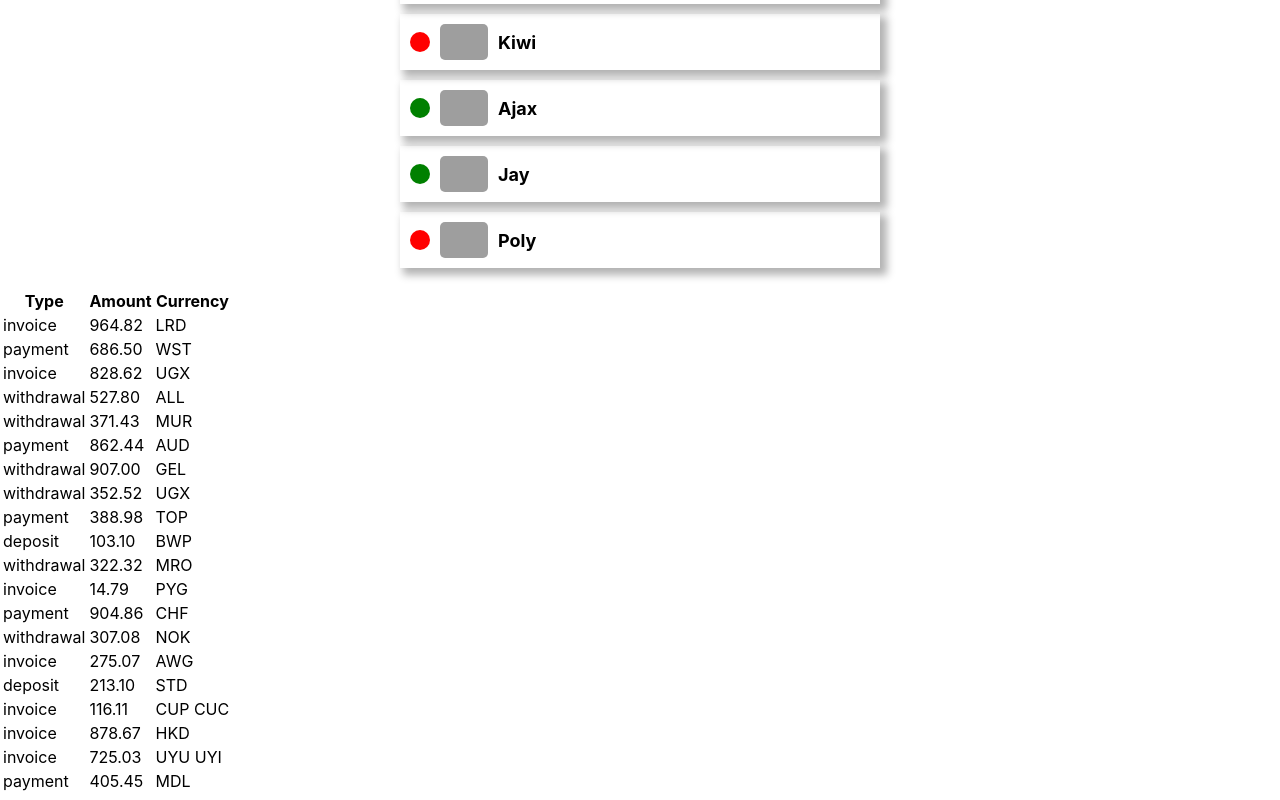
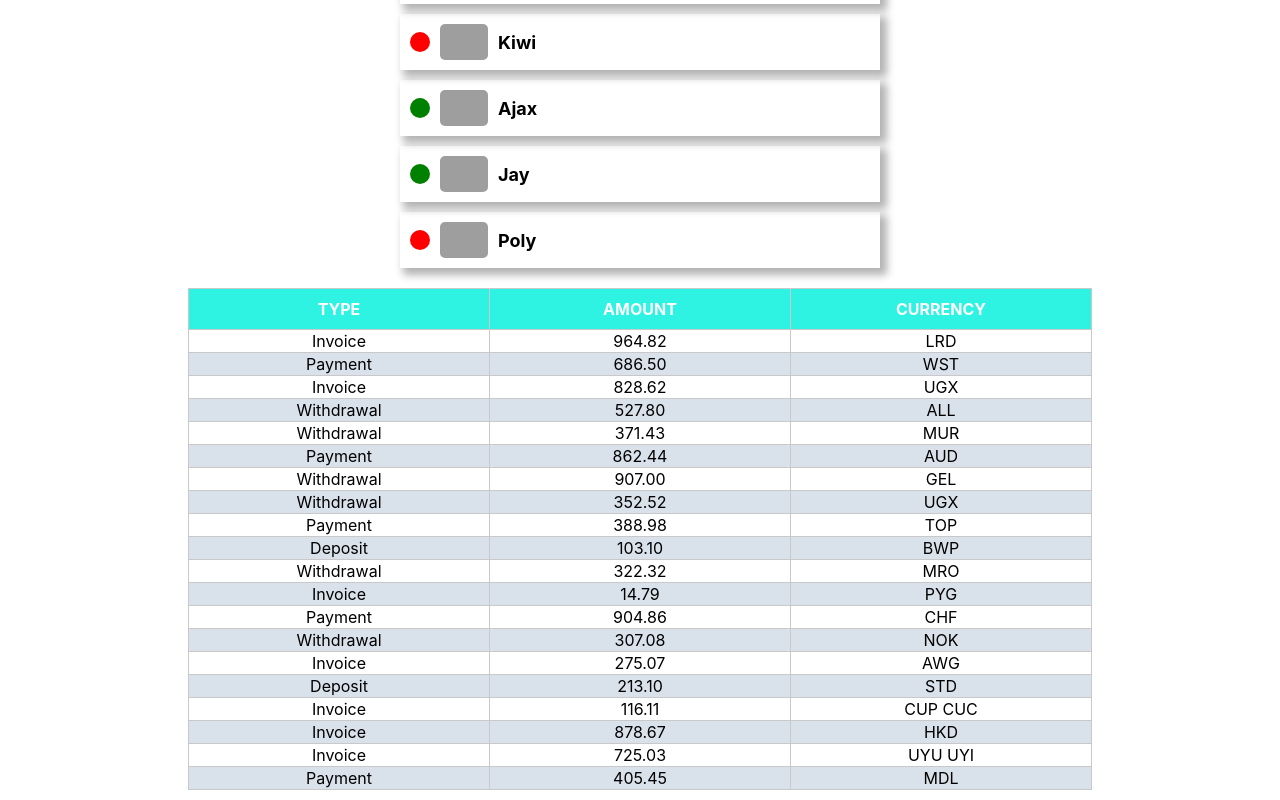
Before and after one commit to Fadeev2000/goit-react-hw-01-components, a React (Create React App) app: page / in a window 1280 px wide. Shown: the part 918-1718 px from the top of the page. Built offline with nearby package versions, Linux system fonts and the light colour scheme; grey boxes are pictures that could not be loaded.

Commit message:
Выполнил стилизацию четвертого задания

```diff
--- a/src/App.js
+++ b/src/App.js
@@ -10,8 +10,6 @@ import Profile from './components/Profile/Profile';
 import Statistics from './components/Statistics/Statistics';
 import FriendList from './components/FriendList/FriendList';
 import TransactionHistory from './components/TransactionHistory/TransactionHistory';
-
-console.log('user', user);
 
 function App() {
   return (
--- a/src/components/TransactionHistory/TransactionHistory.js
+++ b/src/components/TransactionHistory/TransactionHistory.js
@@ -1,9 +1,10 @@
 import PropTypes from 'prop-types';
-import TransactionHistoryItem from '../TransactionHistoryItem/TransactionHistoryItem'
+import TransactionHistoryItem from '../TransactionHistoryItem/TransactionHistoryItem';
+import css from './TransactionHistory.module.css';
 
 function TransactionHistory({ items }) {
     return (
-        <table class="transaction-history">
+        <table className={css.transactionHistory}>
             <thead>
                 <tr>
                     <th>Type</th>
--- /dev/null
+++ b/src/components/TransactionHistory/TransactionHistory.module.css
@@ -0,0 +1,29 @@
+.transactionHistory {
+  box-sizing: border-box;
+  margin: 10px auto;
+  border-collapse: collapse;
+  border: 1px solid rgb(202, 200, 200);
+  text-align: center;
+}
+
+.transactionHistory th {
+  padding: 10px 0;
+  width: 300px;
+  color: #fff;
+  text-transform: uppercase;
+
+  border: 1px solid rgb(202, 200, 200);
+  background-color: rgb(46, 243, 227);
+}
+
+.transactionHistory td {
+  border: 1px solid rgb(202, 200, 200);
+}
+
+.transactionHistory td::first-letter {
+  text-transform: uppercase;
+}
+
+.transactionHistory tbody tr:nth-child(even) {
+  background-color: rgb(217, 226, 235);
+}
--- a/src/components/statistics/Statistics.js
+++ b/src/components/statistics/Statistics.js
@@ -10,7 +10,7 @@ function Statistics({
         <section className={css.statistics}>
             {title && <h2 className={css.title}>{title}</h2>}
 
-            <ul class={css.statList}>
+            <ul className={css.statList}>
                 {stats.map(({id, label, percentage}) => (
                     <li key={id} className={css.item} style={{ backgroundColor: rndColor() }}>
                         <StatisticsItem label={label} percentage={percentage}/>
```
